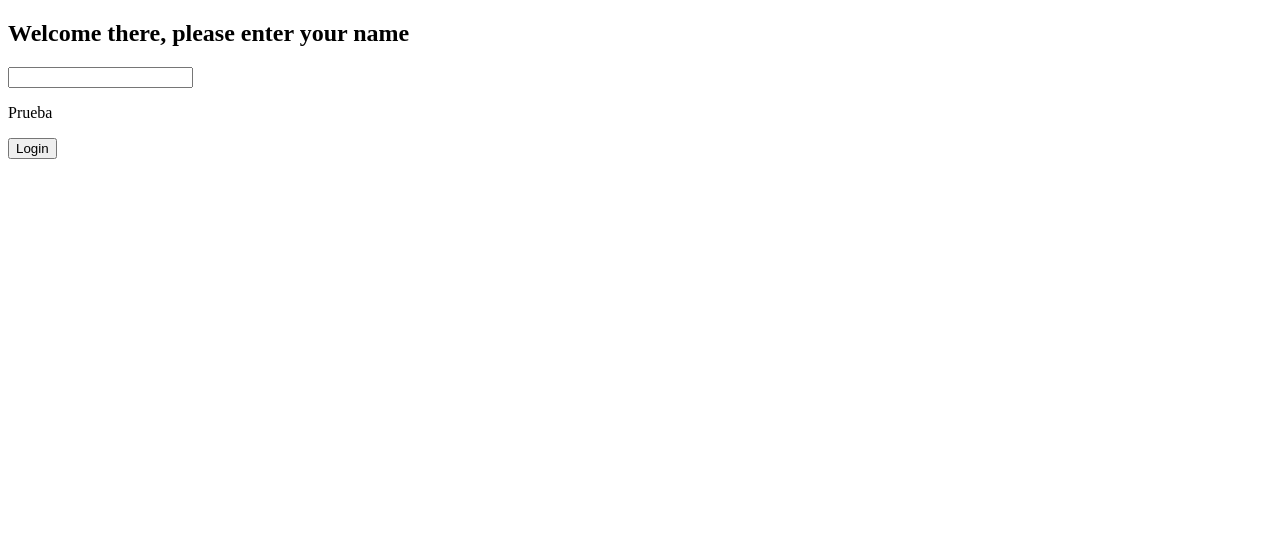
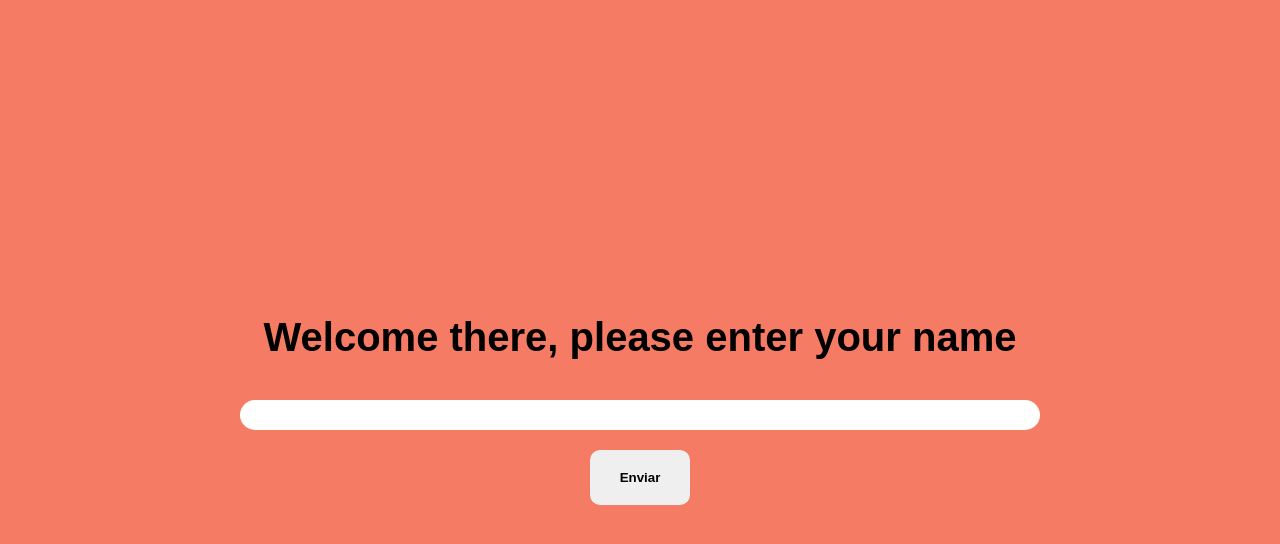
Before and after one commit to TropikoW/project-redsocial_comp, a plain HTML site: page index.html in a window 1280 px wide. Drawn offline with nearby package versions, Linux system fonts and the light colour scheme.

Commit message:
four commit

```diff
--- a/index.html
+++ b/index.html
@@ -19,55 +19,146 @@
                 }
                 },
                 methods : {
-
+                    listeningdata(data) {
+                        this.user.username = data;
+                        this.changestate();
+                    },
+                    changestate() {
+                        if(this.user.username.trim() !== '') {
+                            this.user.state = !this.user.state;
+                        } else {
+                            alert('You must enter your name for next step')
+                        }
+                    },
+                    changestateoff(data) {
+                        this.user.state = data;
+                    }
+                },
+                computed : {
+                    handlebg() {
+                        if(this.user.state) {
+                            return ['bggreen']
+                        } else {
+                            return ['bgred']
+                        }
+                    }
                 },
             template : `
-                    <logout></logout>
-                    <login></login>
-                    <logbutton :listeningstateuser="user.state"></logbutton>
+                    <div :class="handlebg">
+                        <logout @emitdata="listeningdata" v-if="!user.state"></logout>
+                        <login @currentstate="changestateoff" :username="user.username" v-if="user.state"></login>
+                    </div>
                 `
             })
             app.component('logout',{
                 data() {
                     return {
-                        state : false,
-                        inputuser : ''
+                        inputuser : '',
+                        state : true
                     }
                 },
                 props : ['listeningstateuser'],
+                emits : ['emitdata'],
                 methods : {
-                    listeninginput() {
-                        if(this.inputuser.trim() !== '') {
-                            this.state = !this.state
-                        }
+                    emitinput() {
+                        this.$emit('emitdata',this.inputuser)
                     }
                 },
+                computed : {
+                },
+                watch : {
+
+                },
                 template : `
-                    <h2>Welcome there, please enter your name</h2>
-                    <input v-model="inputuser">{{listeninginput()}}</input>
+                    <div class="containerlogout">
+                        <h2>Welcome there, please enter your name</h2>
+                        <input v-model="inputuser"></input>
+                        <button @click="emitinput">Enviar</button>
+                    </div>
                 `
             })
             app.component('login',{
-                template : `
-                    <p>Prueba</p>
-                `
-            })
-            app.component('logbutton',{
                 data() {
                     return {
-                        state : false
+                        state : true
                     }
                 },
                 methods : {
-                    handletext() {
-                        return this.state ? 'Logout' : 'Login'
+                    changestate() {
+                        this.state = !this.state;
+                        this.$emit('currentstate',this.state)
                     }
                 },
+                props : ['username'],
+                emits : ['currentstate'],
                 template : `
-                    <button>{{handletext()}}</button>
+                    <div class="containerlogin">
+                        <h2>Hola {{username}}</h2>
+                        <button @click="changestate">Logout</button>
+                    </div>
                 `
             })
             const vm = app.mount('#app');
         </script>
+        <style>
+            *{
+                box-sizing: border-box;
+                margin: 0;
+                padding: 0;
+            }
+            .bgred{
+                background-color: #f57b65;
+            }
+            .bggreen{
+                background-color:#02df8a;
+            }
+            .containerlogout{
+                display: flex;
+                flex-direction: column;
+                justify-content: center;
+                align-items: center;
+                width: 100%;
+                height: 100vh;
+            }
+            .containerlogout>h2{
+                font-family: Arial, Helvetica, sans-serif;
+                font-size: 40px;
+                margin: 20px;
+            }
+            .containerlogout>input{
+                width: 800px;
+                height: 30px;
+                margin: 20px;
+                border: none;
+                padding: 10px;
+                border-radius: 15px;
+                font-weight: 700;
+            }
+            .containerlogout>button{
+                padding: 20px 30px;
+                border: none;
+                border-radius: 10px;
+                font-weight: 700;
+            }
+            .containerlogin{
+                display: flex;
+                flex-direction: column;
+                justify-content: center;
+                align-items: center;
+                width: 100%;
+                height: 100vh;
+            }
+            .containerlogin>h2{
+                font-family: Arial, Helvetica, sans-serif;
+                font-size: 40px;
+                margin: 20px;
+            }
+            .containerlogin>button{
+                padding: 20px 30px;
+                border: none;
+                border-radius: 10px;
+                font-weight: 700;
+            }
+        </style>
     </body>
     </html>
```
